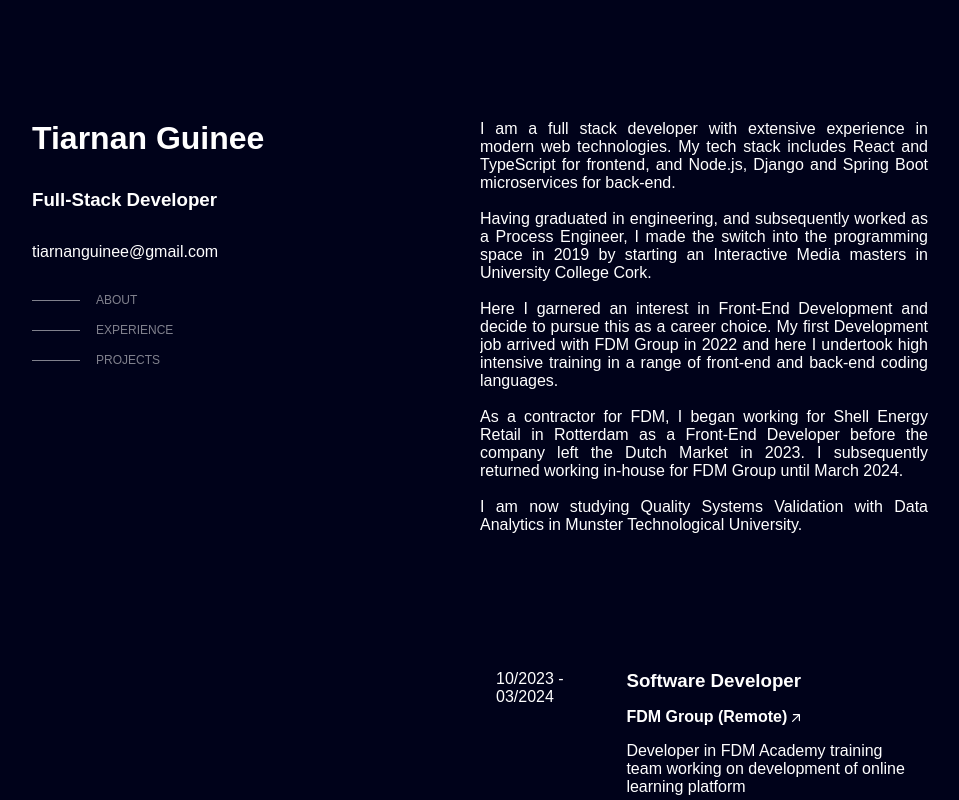
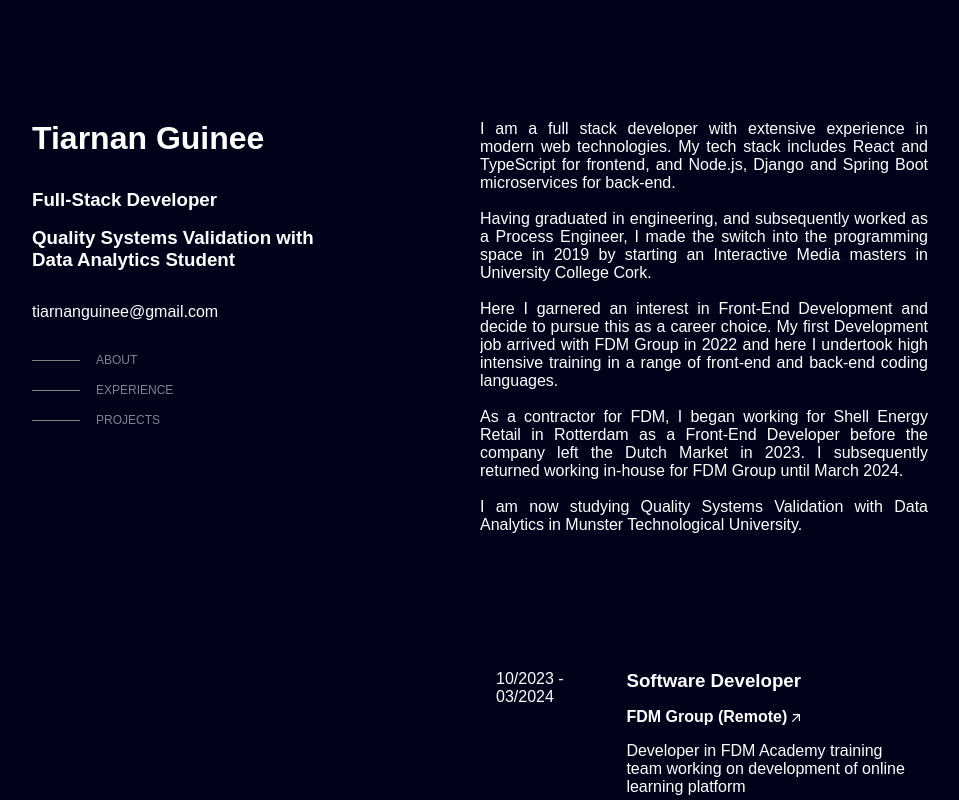
Before and after one commit to tiarnola/tiarnola.github.io, a React (Vite) app: page / in a window 1280 px wide. Shown: the whole page, without its empty margins (160-1119 px from the left). Built offline with nearby package versions, Linux system fonts and the light colour scheme.

Commit message:
add student title

```diff
--- a/src/components/NameBlock/NameBlock.css
+++ b/src/components/NameBlock/NameBlock.css
@@ -5,6 +5,13 @@
     gap: 2rem
 }
 
+.role-student-info {
+    display: flex;
+    flex-direction: column;
+    max-width: 300px;
+    gap: 1rem;
+}
+
 .headline {
     font-weight: 800;
     font-size: xx-large;
--- a/src/components/NameBlock/NameBlock.tsx
+++ b/src/components/NameBlock/NameBlock.tsx
@@ -4,7 +4,10 @@ const NameBlock = () => {
   return (
     <div className="name-block">
       <p className="headline">Tiarnan Guinee</p>
+      <div className="role-student-info">
       <h3>Full-Stack Developer</h3>
+      <h3>Quality Systems Validation with Data Analytics Student</h3>
+      </div>
       {/* <p>
         I make visually pleasing, interactive, and user-friendly digital
         experiences.
```
